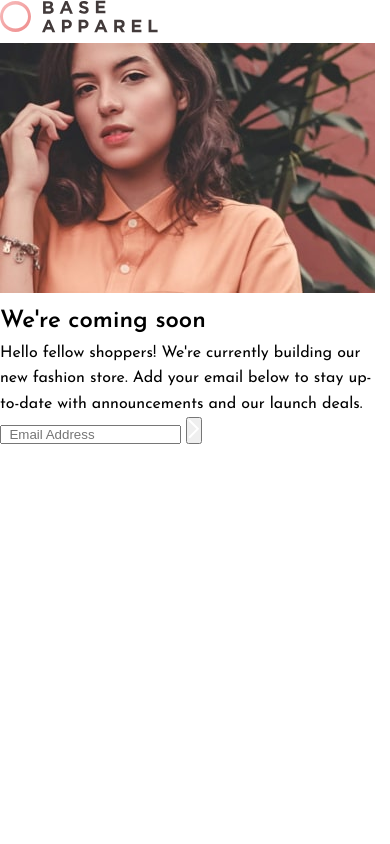
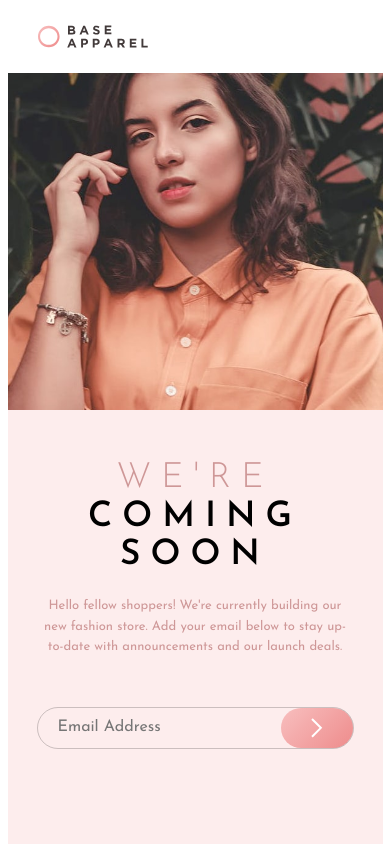
Before and after one commit to dzevad-cyber/frontendmentor-base-apparel, a website built with Parcel: page src/index.html in a window 390 px wide. Built offline with nearby package versions, Linux system fonts and the light colour scheme.

Commit message:
finished mobile design

```diff
--- a/src/index.html
+++ b/src/index.html
@@ -27,28 +27,29 @@
               ./images/hero-mobile.jpg  375w,
               ./images/hero-desktop.jpg 610w
             "
-            sizes="(min-width: 1000px) 610px, 375px"
+            sizes="(min-width: 1000px) 610px, 610px"
             src="./images/hero-desktop.jpg"
             alt="picture of a woman"
             title="hero image"
           />
         </div>
         <h1 class="subscription__title">
-          <span>We're</span>
-          coming soon
+          <span class="subscription__title--top">We're</span>
+          <span class="subscription__title--center">coming</span>
+          <span class="subscription__title--bottom">soon</span>
         </h1>
         <p class="subscription__about">
           Hello fellow shoppers! We're currently building our new fashion store.
           Add your email below to stay up-to-date with announcements and our
           launch deals.
         </p>
-        <form class="form-email">
-          <div>
+        <div class="subscription__form-email">
+          <form class="form-email">
             <input
               class="form-email__input"
               type="email"
-              placeholder="  Email Address
-"
+              placeholder="Email Address"
+              name="email"
             />
 
             <button type="submit" class="form-email__submit">
@@ -58,8 +59,8 @@
                 title="submit"
               />
             </button>
-          </div>
-        </form>
+          </form>
+        </div>
       </article>
     </main>
   </body>
--- a/src/sass/abstracts/_typography.scss
+++ b/src/sass/abstracts/_typography.scss
@@ -1,4 +1,6 @@
 $fz-base: 1.6rem;
+$fz-mobile: 1.3rem;
+$fz-title: 3.5rem;
 
 $ff-josefin-sans: 'Josefin Sans', sans-serif;
 
--- a/src/sass/base/_reset.scss
+++ b/src/sass/base/_reset.scss
@@ -19,6 +19,7 @@ body {
   font-family: tp.$ff-josefin-sans;
   font-size: tp.$fz-base;
   line-height: 1.6;
+  font-size: tp.$fz-base;
 }
 
 ul {
--- a/src/sass/components/_form-email.scss
+++ b/src/sass/components/_form-email.scss
@@ -0,0 +1,44 @@
+@use '../abstracts/typography' as tp;
+@use '../abstracts/colors' as clr;
+
+.form-email {
+  display: grid;
+  grid-template-columns: 1fr min-content;
+  outline: 1px solid rgba(0, 0, 0, 0.2);
+  border: none;
+  border-radius: 40px;
+
+  &__input {
+    all: unset;
+    // grid-column: 1 / -1;
+    // grid-row: 1;
+
+    // padding: 2rem 2rem;
+    padding-left: 2rem;
+    // background-color: inherit;
+    // font-weight: tp.$fw-semi-bold;
+    // font-family: tp.$ff-josefin-sans;
+
+    // &::placeholder {
+    //   color: clr.$primary-100;
+    // }
+
+    // &:focus-visible {
+
+    //   // outline: 1px solid red;
+    //   // border: none;
+    // }
+  }
+
+  &__submit {
+    all: unset;
+    // grid-column: 2 / -1;
+    // grid-row: 1;
+    display: grid;
+    place-items: center;
+
+    background: clr.$gradient-200;
+    padding: 1rem 3rem;
+    border-radius: 40px;
+  }
+}
--- a/src/sass/components/_subscription.scss
+++ b/src/sass/components/_subscription.scss
@@ -0,0 +1,70 @@
+@use '../abstracts/colors' as clr;
+@use '../abstracts/typography' as tp;
+
+.subscription {
+  $padding-inline: 3rem;
+
+  max-width: 37.5rem;
+  // grid-template-rows: repeat(2, min-content) 1fr min-content 1fr;
+  grid-template-rows: repeat(5, min-content);
+
+  display: grid;
+  background: lighten($color: #f8bfbf, $amount: 10%);
+
+  &__logo {
+    background: clr.$gradient-100;
+    padding: 2rem $padding-inline;
+
+    & > img {
+      width: 35%;
+      height: 100%;
+      object-fit: contain;
+    }
+  }
+
+  &__hero {
+    height: 40vh;
+    overflow: hidden;
+
+    & > img {
+      width: 100%;
+      height: 100%;
+      object-fit: cover;
+      object-position: 47% 20%;
+    }
+  }
+
+  &__title {
+    justify-self: center;
+    align-self: center;
+    display: grid;
+    justify-items: center;
+    line-height: 1.1;
+    text-transform: uppercase;
+    letter-spacing: 1rem;
+    padding-top: 5rem;
+    font-size: tp.$fz-title;
+
+    &--top {
+      font-weight: tp.$fw-light;
+      color: clr.$primary-100;
+    }
+
+    &--center,
+    &--bottom {
+      font-weight: tp.$fw-semi-bold;
+    }
+  }
+
+  &__about {
+    color: clr.$primary-100;
+    padding: 0 $padding-inline;
+    text-align: center;
+    font-size: tp.$fz-mobile;
+    padding-top: 2rem;
+  }
+
+  &__form-email {
+    padding: 5rem $padding-inline;
+  }
+}
--- a/src/sass/pages/_home.scss
+++ b/src/sass/pages/_home.scss
@@ -1,4 +1,7 @@
 .container {
   width: 100%;
   min-height: 100vh;
+
+  display: grid;
+  justify-content: center;
 }
--- a/src/sass/style.scss
+++ b/src/sass/style.scss
@@ -1 +1,7 @@
 @use 'base/reset';
+@use 'base/global';
+
+@use 'pages/home';
+
+@use 'components/subscription';
+@use 'components/form-email';
```
Also changed, not shown: src/sass/base/_global.scss (added).
